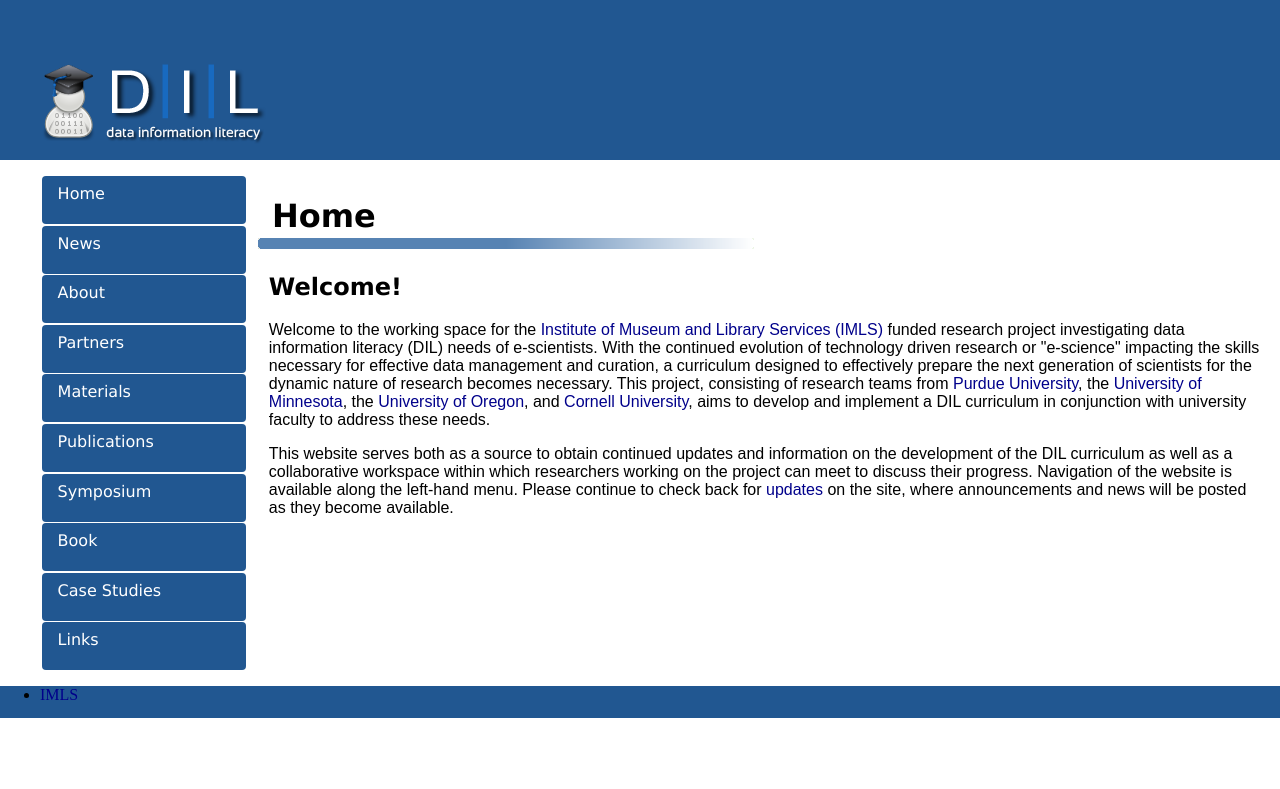
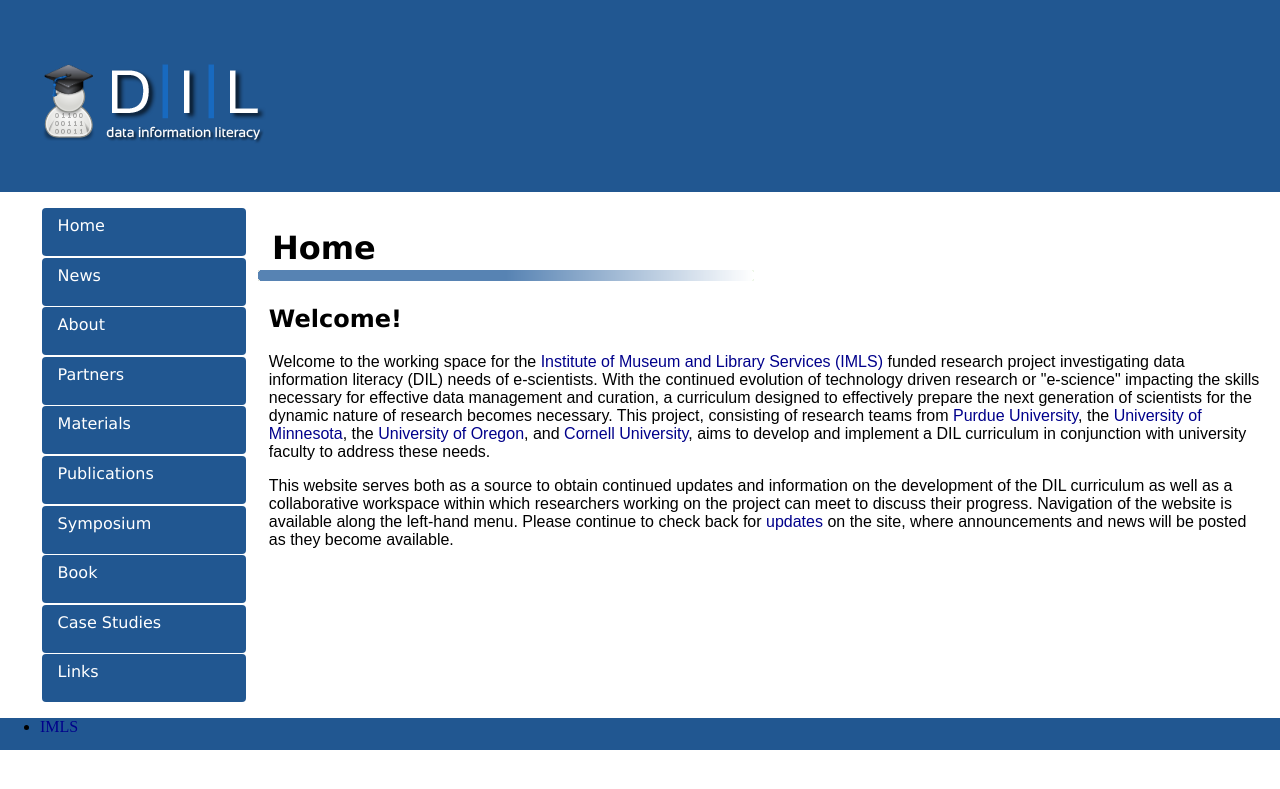
Before and after one commit to datainfolit/datainfolit, a Jekyll site: the page built from index.html, in a window 1280 px wide. Shown: the top 789 px of the page. Built offline with Jekyll 4.4.1, drawn with Linux system fonts in a browser that asks for light colours.

Commit message:
Update main.css

```diff
--- a/css/main.css
+++ b/css/main.css
@@ -88,7 +88,7 @@
     width: 100%;
     height: 4em;
     padding-top: 3em;
-    padding-bottom: 3em;
+    padding-bottom: 5em;
     padding-left: 2em;
     padding-right: 2em;
 }
```
